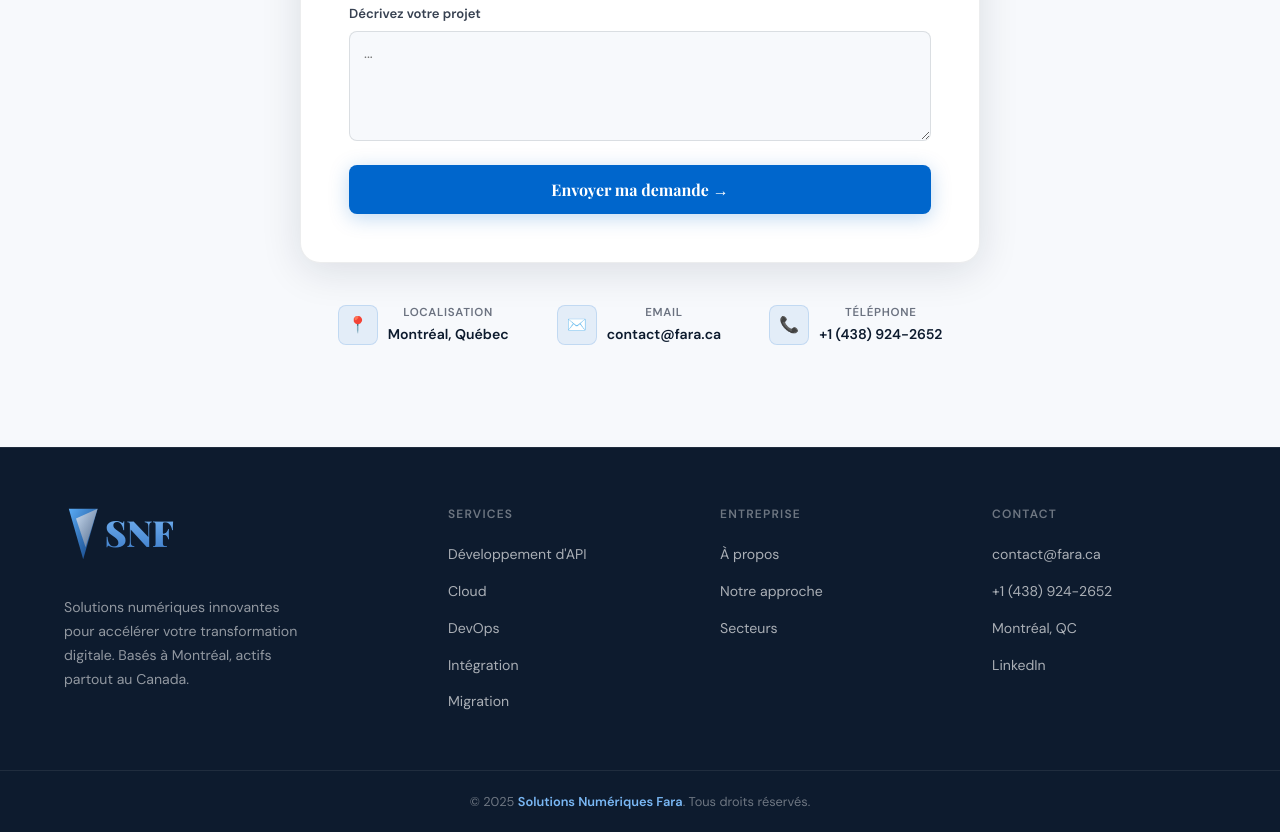
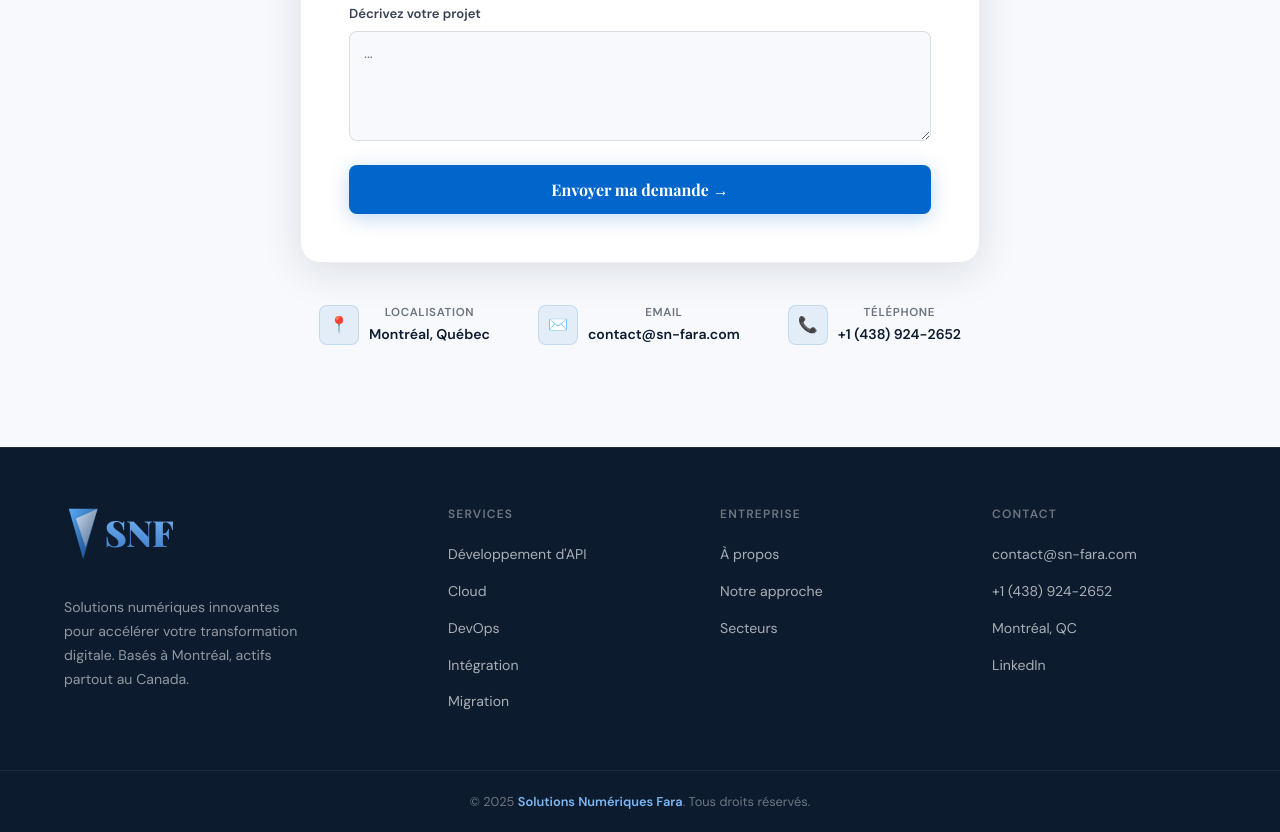
Before and after one commit to fabrice78912/site-snf, a plain HTML site: page index.html in a window 1280 px wide. Shown: the part 5187-6019 px from the top of the page. Drawn offline with nearby package versions, Linux system fonts and the light colour scheme.

Commit message:
change email

```diff
--- a/index.html
+++ b/index.html
@@ -694,7 +694,7 @@
     </div>
     <div class="contact-info reveal">
       <div class="contact-item"><div class="contact-item-icon">📍</div><div class="contact-item-text"><span class="ci-label" data-fr="Localisation" data-en="Location">Localisation</span><span class="ci-val">Montréal, Québec</span></div></div>
-      <div class="contact-item"><div class="contact-item-icon">✉️</div><div class="contact-item-text"><span class="ci-label">Email</span><span class="ci-val">contact@fara.ca</span></div></div>
+      <div class="contact-item"><div class="contact-item-icon">✉️</div><div class="contact-item-text"><span class="ci-label">Email</span><span class="ci-val">contact@sn-fara.com</span></div></div>
       <div class="contact-item"><div class="contact-item-icon">📞</div><div class="contact-item-text"><span class="ci-label" data-fr="Téléphone" data-en="Phone">Téléphone</span><span class="ci-val">+1 (438) 924-2652</span></div></div>
     </div>
   </div>
@@ -738,7 +738,7 @@
   <div class="footer-col">
     <h5 data-fr="Contact" data-en="Contact">Contact</h5>
     <ul>
-      <li><a href="mailto:contact@fara.ca">contact@fara.ca</a></li>
+      <li><a href="mailto:contact@sn-fara.com">contact@sn-fara.com</a></li>
       <li><a href="tel:+14389242652">+1 (438) 924-2652</a></li>
       <li><a href="#">Montréal, QC</a></li>
       <li><a href="https://www.linkedin.com/in/fabrice-foko-61604baa/" target="_blank" rel="noopener noreferrer">LinkedIn</a></li>
```
